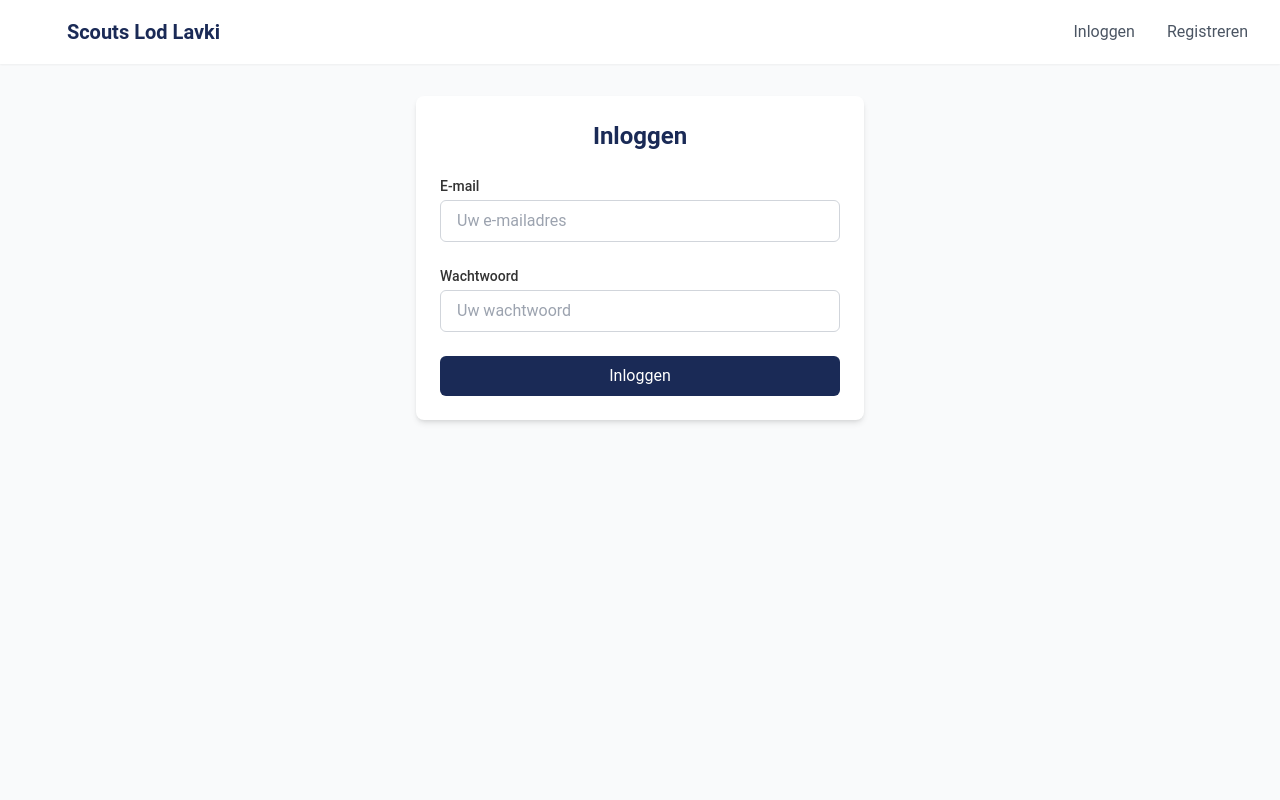
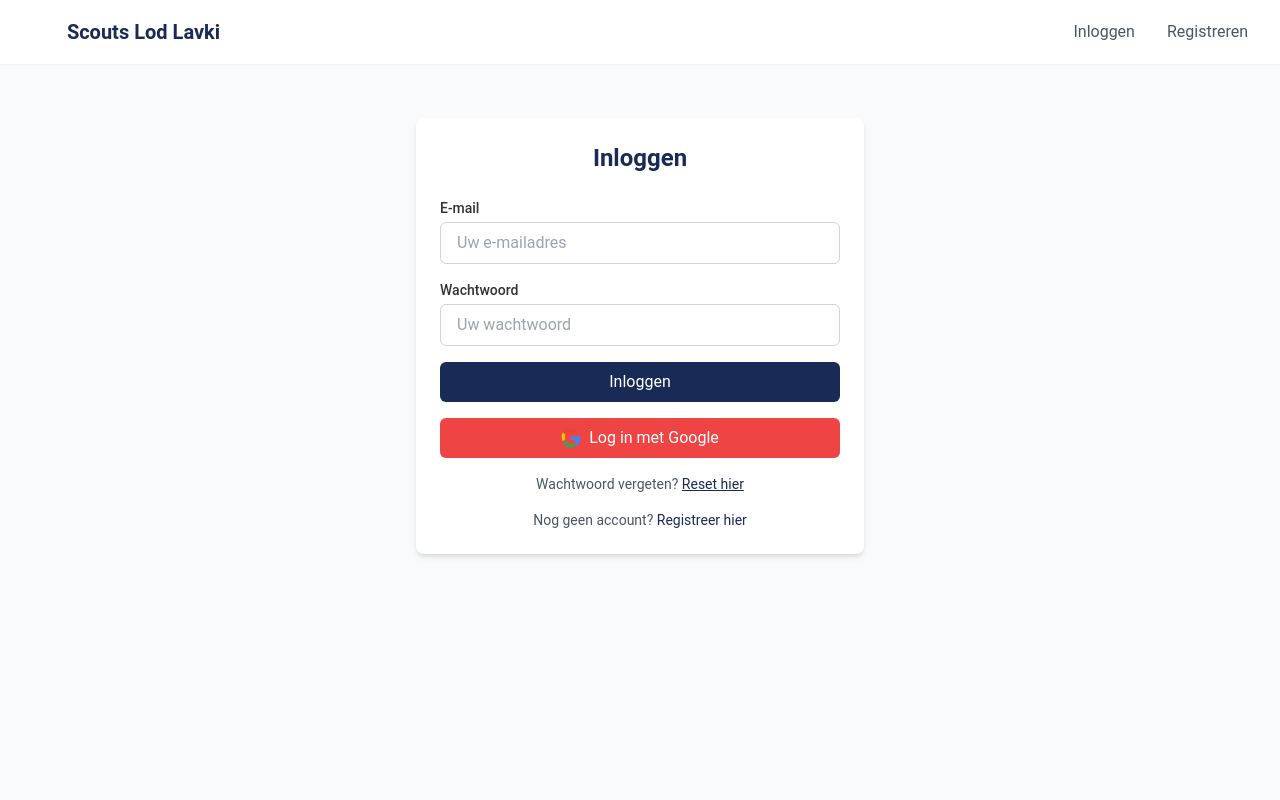
Before and after one commit to Benjamin-sa/betaling-2.0, a Vue app in the folder client/: page /login in a window 1280 px wide. Shown: the top 800 px of the page. Built offline with nearby package versions, Linux system fonts and the light colour scheme; no server answers.

Commit message:
update authentication flow, and fix image URL path

```diff
--- a/client/src/App.vue
+++ b/client/src/App.vue
@@ -43,7 +43,7 @@
             >
               Admin Dashboard
             </router-link>
-            <template v-else>
+            <template v-if="!auth.token">
               <router-link to="/login" class="text-gray-600 hover:text-primary transition-colors">
                 Inloggen
               </router-link>
--- a/client/src/components/auth/LoginForm.vue
+++ b/client/src/components/auth/LoginForm.vue
@@ -1,7 +1,9 @@
 <template>
-  <form @submit.prevent="handleSubmit" class="max-w-md mx-auto p-6 bg-cardBackground rounded-lg shadow-md space-y-6">
+  <div class="min-h-[60vh] flex items-center justify-center">
+    <form @submit.prevent="handleSubmit" class="w-full max-w-md p-6 bg-cardBackground rounded-lg shadow-md space-y-6">
       <h2 class="text-2xl font-semibold text-center text-primary">Inloggen</h2>
 
+      <div class="space-y-4">
         <div class="form-group">
           <label for="email" class="block text-sm font-medium text-text">E-mail</label>
           <input
@@ -11,6 +13,7 @@
             required
             placeholder="Uw e-mailadres"
             class="mt-1 block w-full px-4 py-2 border border-gray-300 rounded-md focus:outline-none focus:ring-primary focus:border-primary"
+            :disabled="loading"
           />
         </div>
 
@@ -23,21 +26,74 @@
             required
             placeholder="Uw wachtwoord"
             class="mt-1 block w-full px-4 py-2 border border-gray-300 rounded-md focus:outline-none focus:ring-primary focus:border-primary"
+            :disabled="loading"
           />
         </div>
 
-    <div v-if="error" class="text-red-500 text-sm">
+        <div v-if="error" class="p-3 bg-red-50 text-red-500 text-sm rounded">
           {{ error }}
         </div>
 
         <button
           type="submit"
           :disabled="loading"
-      class="w-full bg-primary text-white px-4 py-2 rounded-md hover:bg-green-700 disabled:bg-gray-400 transition duration-300"
+          class="w-full bg-primary text-white px-4 py-2 rounded-md hover:bg-green-700 disabled:bg-gray-400 transition duration-300 flex items-center justify-center"
         >
+          <svg
+            v-if="loading"
+            class="animate-spin -ml-1 mr-3 h-5 w-5 text-white"
+            xmlns="http://www.w3.org/2000/svg"
+            fill="none"
+            viewBox="0 0 24 24"
+          >
+            <circle
+              class="opacity-25"
+              cx="12"
+              cy="12"
+              r="10"
+              stroke="currentColor"
+              stroke-width="4"
+            ></circle>
+            <path
+              class="opacity-75"
+              fill="currentColor"
+              d="M4 12a8 8 0 018-8V0C5.373 0 0 5.373 0 12h4z"
+            ></path>
+          </svg>
           {{ loading ? 'Bezig met inloggen...' : 'Inloggen' }}
         </button>
+
+        <button
+          type="button"
+          @click="handleGoogleLogin"
+          class="w-full bg-red-500 text-white px-4 py-2 rounded-md hover:bg-red-600 transition duration-300 flex items-center justify-center"
+        >
+          <svg class="h-5 w-5 mr-2" xmlns="http://www.w3.org/2000/svg" viewBox="0 0 48 48">
+            <path fill="#EA4335" d="M24 9.5c3.1 0 5.7 1.1 7.8 3.1l5.8-5.8C33.9 3.6 29.3 1.5 24 1.5 14.8 1.5 7.1 7.8 4.5 16.1l6.9 5.4C13.2 15.1 18.1 9.5 24 9.5z"/>
+            <path fill="#4285F4" d="M46.5 24c0-1.6-.1-3.1-.4-4.5H24v9h12.7c-.6 3.1-2.4 5.7-4.9 7.4l7.6 5.9c4.4-4.1 7.1-10.2 7.1-17.8z"/>
+            <path fill="#FBBC05" d="M10.9 28.5c-.7-2.1-1.1-4.3-1.1-6.5s.4-4.4 1.1-6.5L4 10.1C2.5 13.4 1.5 17.1 1.5 21s1 7.6 2.5 10.9l6.9-5.4z"/>
+            <path fill="#34A853" d="M24 46.5c5.3 0 9.8-1.8 13.1-4.9l-6.9-5.4c-1.9 1.3-4.3 2.1-6.9 2.1-5.4 0-10-3.6-11.6-8.5l-6.9 5.4C7.1 40.2 14.8 46.5 24 46.5z"/>
+            <path fill="none" d="M0 0h48v48H0z"/>
+          </svg>
+          Log in met Google
+        </button>
+
+        <p class="text-center text-sm text-gray-600">
+          Wachtwoord vergeten?
+          <button @click="handlePasswordReset" class="text-primary hover:text-green-700 underline">
+            Reset hier
+          </button>
+        </p>
+
+        <p class="text-center text-sm text-gray-600">
+          Nog geen account?
+          <router-link to="/register" class="text-primary hover:text-green-700">
+            Registreer hier
+          </router-link>
+        </p>
+      </div>
     </form>
+  </div>
 </template>
 
 <script setup>
@@ -65,4 +121,29 @@ const handleSubmit = async () => {
     loading.value = false;
   }
 };
+
+const handleGoogleLogin = async () => {
+  try {
+    loading.value = true;
+    error.value = '';
+    await auth.loginWithGoogle();
+    router.push('/'); // Redirect to home page after successful login
+  } catch (e) {
+    error.value = e.message;
+  } finally {
+    loading.value = false;
+  }
+};
+
+const handlePasswordReset = async () => {
+  try {
+    loading.value = true;
+    error.value = '';
+    await auth.resetPassword(email.value);
+  } catch (e) {
+    error.value = e.message;
+  } finally {
+    loading.value = false;
+  }
+};
 </script>
--- a/client/src/stores/auth.js
+++ b/client/src/stores/auth.js
@@ -1,10 +1,9 @@
 // src/stores/auth.js
 import { defineStore } from 'pinia';
 import { ref, onMounted } from 'vue';
-import { auth, db } from '@/config/firebase'; // Ensure these are correctly exported from firebase.js
-import { signInWithEmailAndPassword, signOut } from 'firebase/auth';
+import { auth, db } from '@/config/firebase';
+import { signInWithEmailAndPassword, signOut, GoogleAuthProvider, signInWithPopup, sendPasswordResetEmail, sendEmailVerification} from 'firebase/auth';
 import { getDoc, doc } from 'firebase/firestore';
-
 
 export const useAuthStore = defineStore('auth', () => {
   const user = ref(null);
@@ -19,7 +18,6 @@ export const useAuthStore = defineStore('auth', () => {
       error.value = null;
       loading.value = true;
 
-      // Call backend to register the user
       const response = await fetch(`${import.meta.env.VITE_SERVER_URL}/api/auth/register`, {
         method: 'POST',
         headers: {
@@ -33,7 +31,6 @@ export const useAuthStore = defineStore('auth', () => {
         throw new Error(data.error || 'Registration failed');
       }
 
-      // After successful registration, log in the user
       await loginUser(email, password);
     } catch (e) {
       error.value = e.message;
@@ -50,18 +47,62 @@ export const useAuthStore = defineStore('auth', () => {
       loading.value = true;
 
       const userCredential = await signInWithEmailAndPassword(auth, email, password);
+      // Controleer of e-mail geverifieerd is
+      if (!userCredential.user.emailVerified) {
+        // Stuur nieuwe verificatie e-mail als die nog niet geverifieerd is
+        await sendEmailVerification(userCredential.user);
+        await signOut(auth);
+        throw new Error('E-mailadres nog niet geverifieerd. Nieuwe verificatie e-mail verzonden.');
+      }
       user.value = userCredential.user;
-
-      // Get Firebase ID token
       token.value = await userCredential.user.getIdToken();
 
-      // Fetch user data from Firestore
       const userDoc = await getDoc(doc(db, 'users', userCredential.user.uid));
       if (userDoc.exists()) {
         isAdmin.value = userDoc.data().isAdmin;
       } else {
         isAdmin.value = false;
       }
+    } catch (e) {
+      error.value = e.message;
+      throw e;
+    } finally {
+      loading.value = false;
+    }
+  };
+
+  // Log in the user using Google
+  const loginWithGoogle = async () => {
+    try {
+      error.value = null;
+      loading.value = true;
+
+      const provider = new GoogleAuthProvider();
+      const userCredential = await signInWithPopup(auth, provider);
+      user.value = userCredential.user;
+      token.value = await userCredential.user.getIdToken();
+
+      const userDoc = await getDoc(doc(db, 'users', userCredential.user.uid));
+      if (userDoc.exists()) {
+        isAdmin.value = userDoc.data().isAdmin;
+      } else {
+        isAdmin.value = false;
+      }
+    } catch (e) {
+      error.value = e.message;
+      throw e;
+    } finally {
+      loading.value = false;
+    }
+  };
+
+  // Reset password
+  const resetPassword = async (email) => {
+    try {
+      error.value = null;
+      loading.value = true;
+      await sendPasswordResetEmail(auth, email);
+      alert('Password reset email sent');
     } catch (e) {
       error.value = e.message;
       throw e;
@@ -116,7 +157,7 @@ export const useAuthStore = defineStore('auth', () => {
     }
   };
 
-// Luister naar authenticatiestatus veranderingen
+  // Listen to auth state changes
   onMounted(() => {
     auth.onAuthStateChanged(async (currentUser) => {
       if (currentUser) {
@@ -144,6 +185,8 @@ onMounted(() => {
     isAdmin,
     register,
     login: loginUser,
+    loginWithGoogle,
+    resetPassword,
     logout,
     makeUserAdmin
   };
```
Also changed, not shown: 1 other file (tests, documents, lock files or other folders). Lines whose indentation alone changed are shown as unchanged.
